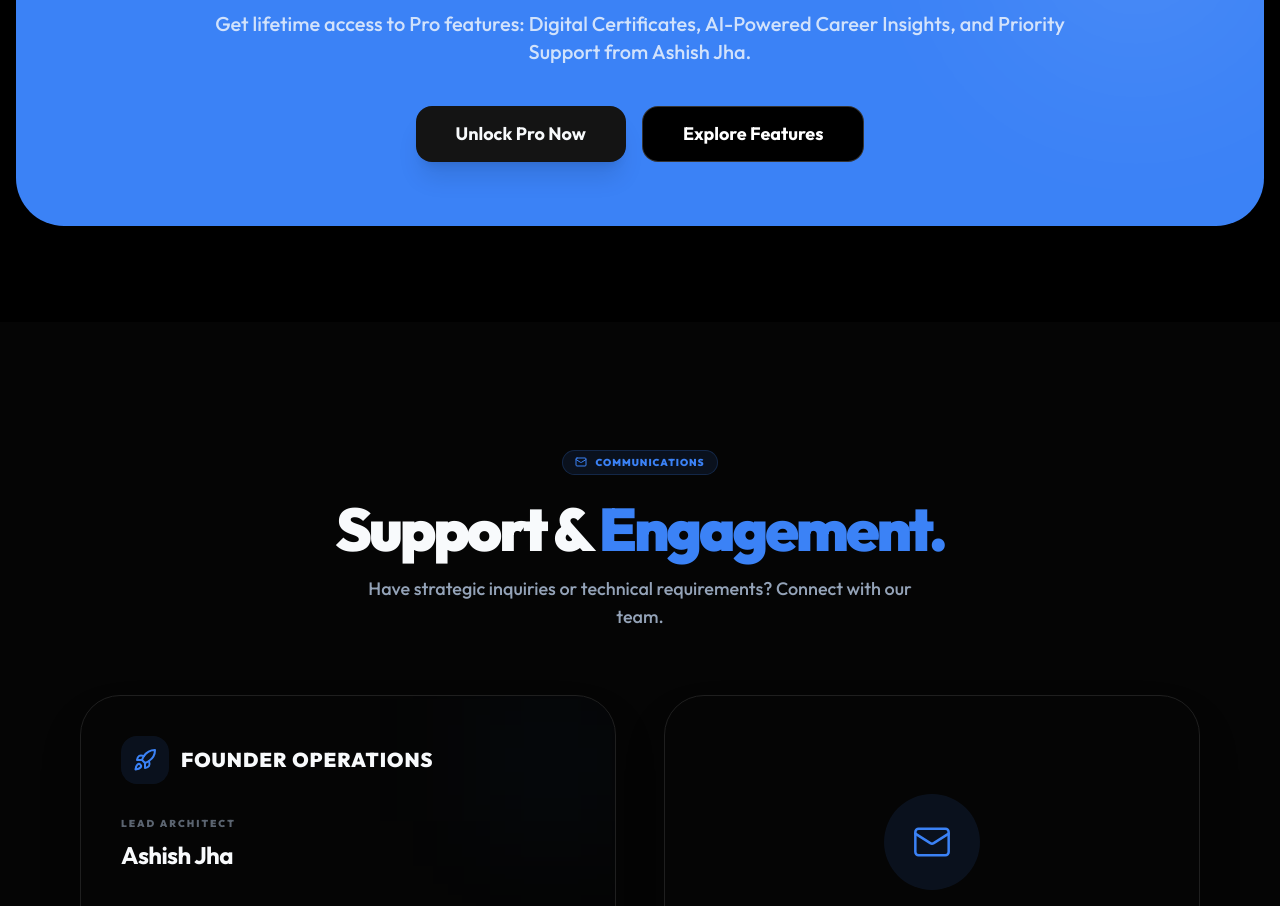
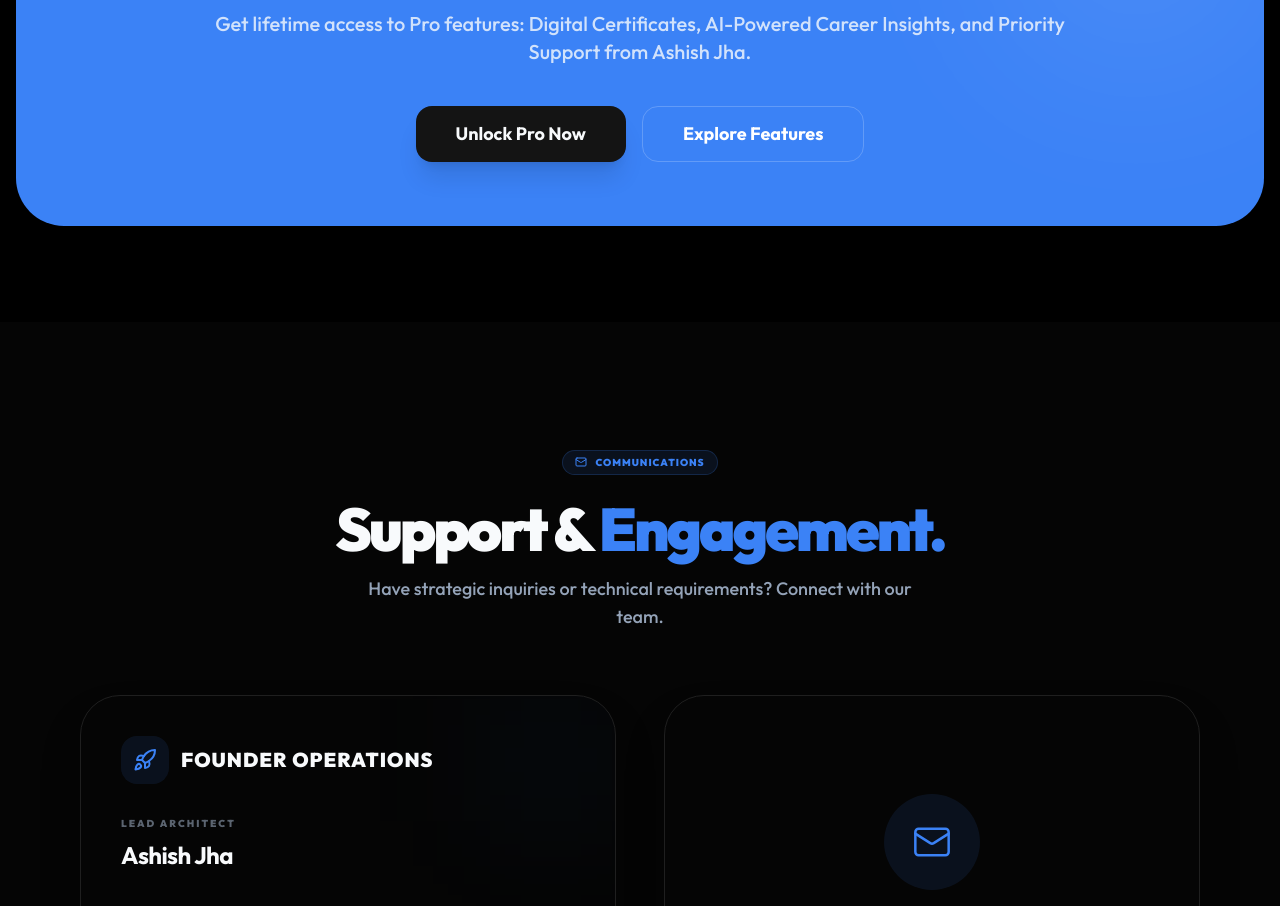
Before and after one commit to ashishjha1304/CareerRoad-AI, a Next.js app in the folder frontend/: page / in a window 1280 px wide. Shown: the part 2531-3437 px from the top of the page. Built offline with nearby package versions, Linux system fonts and the light colour scheme.

Commit message:
Fix Explore Features button visibility in light mode

```diff
--- a/frontend/src/app/page.tsx
+++ b/frontend/src/app/page.tsx
@@ -270,7 +270,7 @@ export default function LandingPage() {
                             </Button>
                         </Link>
                         <Link href="#features">
-                            <Button size="lg" variant="outline" className="h-14 px-10 text-lg font-bold rounded-2xl border-white/20 text-white hover:bg-white/10 w-full sm:w-auto">
+                            <Button size="lg" variant="outline" className="h-14 px-10 text-lg font-bold rounded-2xl border-white/20 text-white hover:bg-white/10 bg-transparent w-full sm:w-auto">
                                 Explore Features
                             </Button>
                         </Link>
```
